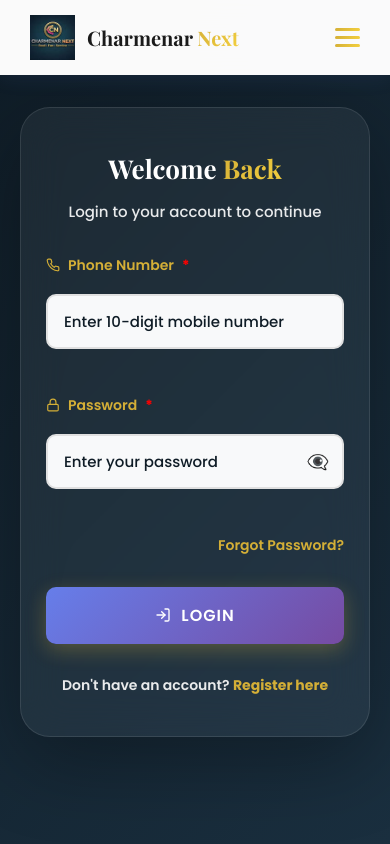
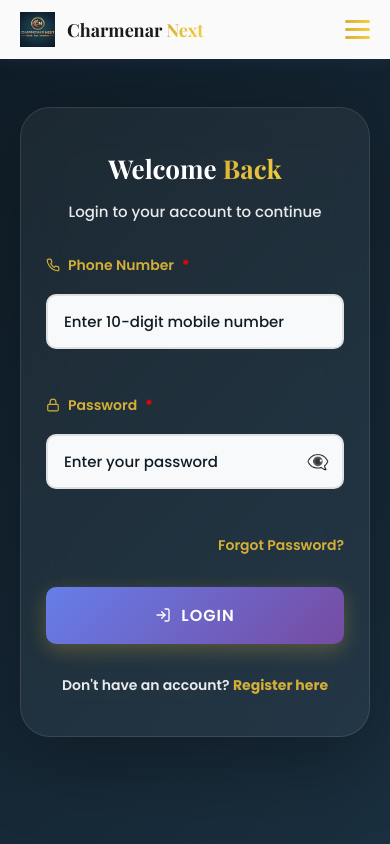
Before and after one commit to charmenarnext/charmenar_next, a React (Create React App) app in the folder frontend/: page /charmenar_next/login in a window 390 px wide. Shown: the top 844 px of the page. Built offline with nearby package versions, Linux system fonts and the light colour scheme.

Commit message:
navbar adjust

```diff
--- a/frontend/src/components/Navbar.css
+++ b/frontend/src/components/Navbar.css
@@ -16,21 +16,24 @@
 }
 
 .navbar-container {
-  max-width: 1200px;
+  max-width: 1400px;
   margin: 0 auto;
-  padding: 15px 30px;
+  padding: 12px 40px;
   display: flex;
   justify-content: space-between;
   align-items: center;
+  gap: 30px;
 }
 
-/* ===== LOGO ===== */
+/* ===== LOGO - FIXED TO ONE LINE ===== */
 .navbar-logo {
   display: flex;
   align-items: center;
   gap: 12px;
   text-decoration: none;
   transition: all 0.3s ease;
+  flex-shrink: 0;
+  white-space: nowrap;
 }
 
 .navbar-logo:hover {
@@ -38,7 +41,7 @@
 }
 
 .navbar-logo-img {
-  height: 55px;
+  height: 50px;
   width: auto;
   object-fit: contain;
   transition: all 0.3s ease;
@@ -46,9 +49,11 @@
 
 .navbar-logo-text {
   font-family: 'Playfair Display', serif;
-  font-size: 24px;
+  font-size: 26px;
   font-weight: 700;
   color: #1a1a1a;
+  line-height: 1;
+  white-space: nowrap;
 }
 
 .gradient-text {
@@ -56,19 +61,23 @@
   -webkit-background-clip: text;
   -webkit-text-fill-color: transparent;
   background-clip: text;
+  display: inline-block;
 }
 
 /* ===== NAVIGATION MENU ===== */
 .navbar-menu {
   display: flex;
   list-style: none;
-  gap: 30px;
+  gap: 25px;
   align-items: center;
+  margin: 0;
+  padding: 0;
 }
 
 .navbar-menu li {
   display: flex;
   align-items: center;
+  margin: 0;
 }
 
 .navbar-link {
@@ -79,6 +88,7 @@
   transition: all 0.3s ease;
   position: relative;
   padding: 8px 0;
+  white-space: nowrap;
 }
 
 .navbar-link::after {
@@ -102,9 +112,9 @@
   color: #D4AF37;
 }
 
-/* ===== AUTH BUTTONS - CONSISTENT WIDTH ===== */
+/* ===== AUTH BUTTONS ===== */
 .navbar-btn {
-  padding: 10px 25px;
+  padding: 10px 24px;
   border-radius: 25px;
   text-decoration: none;
   font-weight: 600;
@@ -117,8 +127,7 @@
   display: inline-flex;
   align-items: center;
   gap: 8px;
-  min-width: 100px;
-  justify-content: center;
+  white-space: nowrap;
 }
 
 .navbar-btn.login-btn {
@@ -153,9 +162,8 @@
   border-radius: 25px;
   cursor: default;
   white-space: nowrap;
-  min-width: 100px;
-  justify-content: center;
   box-shadow: 0 4px 15px rgba(102, 126, 234, 0.3);
+  font-size: 14px;
 }
 
 /* ===== HAMBURGER MENU ===== */
@@ -187,6 +195,28 @@
 }
 
 /* ===== RESPONSIVE ===== */
+@media (max-width: 1024px) {
+  .navbar-container {
+    padding: 12px 20px;
+  }
+
+  .navbar-menu {
+    gap: 15px;
+  }
+
+  .navbar-link {
+    font-size: 14px;
+  }
+
+  .navbar-logo-text {
+    font-size: 22px;
+  }
+
+  .navbar-logo-img {
+    height: 45px;
+  }
+}
+
 @media (max-width: 768px) {
   .hamburger {
     display: flex;
@@ -213,14 +243,6 @@
     font-size: 18px;
   }
 
-  .navbar-logo-img {
-    height: 45px;
-  }
-
-  .navbar-logo-text {
-    font-size: 20px;
-  }
-
   .navbar-btn {
     width: 100%;
     justify-content: center;
@@ -230,4 +252,26 @@
     width: 100%;
     justify-content: center;
   }
+
+  .navbar-logo-text {
+    font-size: 20px;
+  }
+
+  .navbar-logo-img {
+    height: 40px;
+  }
 }
+
+@media (max-width: 480px) {
+  .navbar-logo-text {
+    font-size: 18px;
+  }
+
+  .navbar-logo-img {
+    height: 35px;
+  }
+
+  .navbar-menu {
+    padding: 30px 20px;
+  }
+}
```
